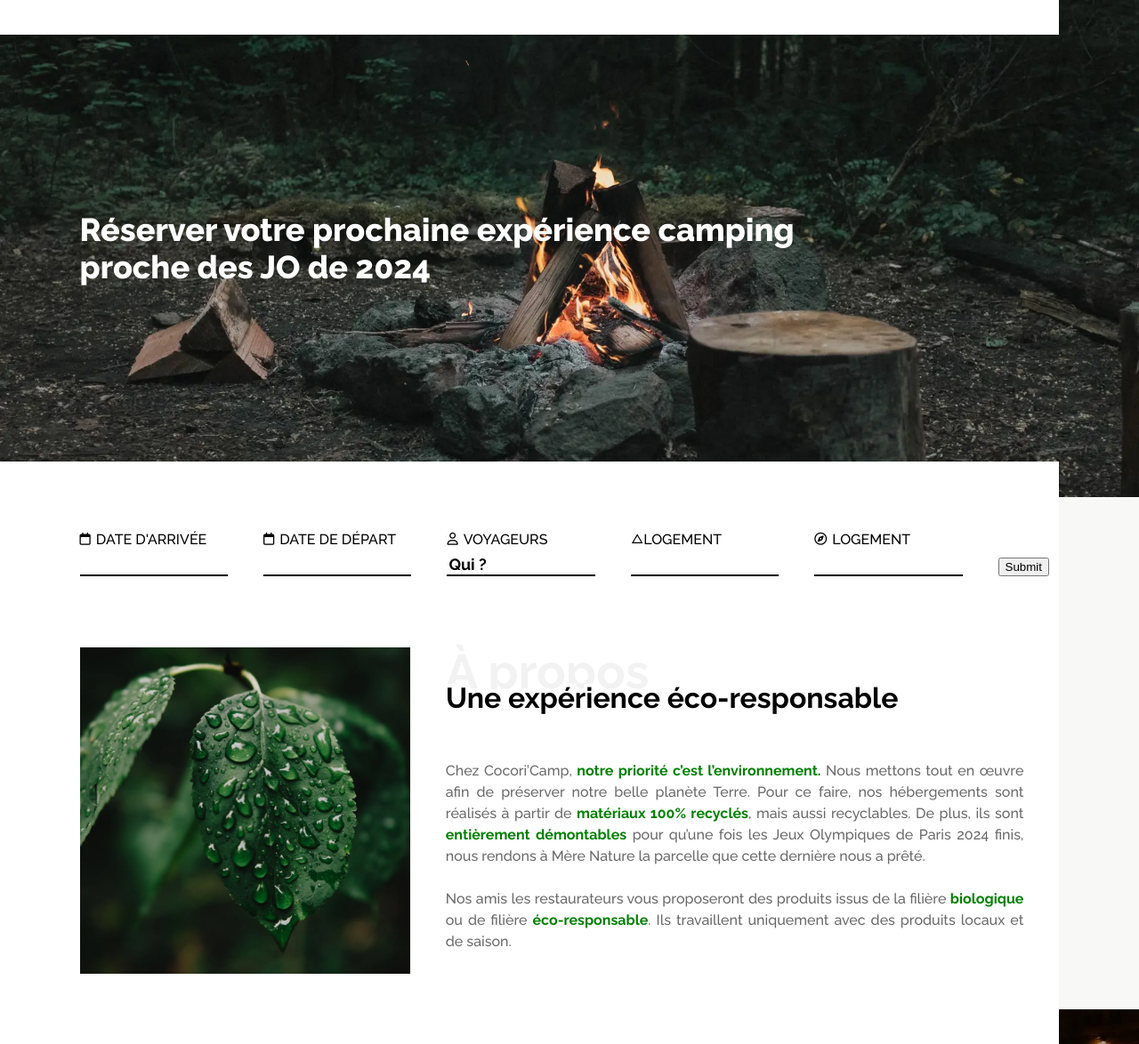
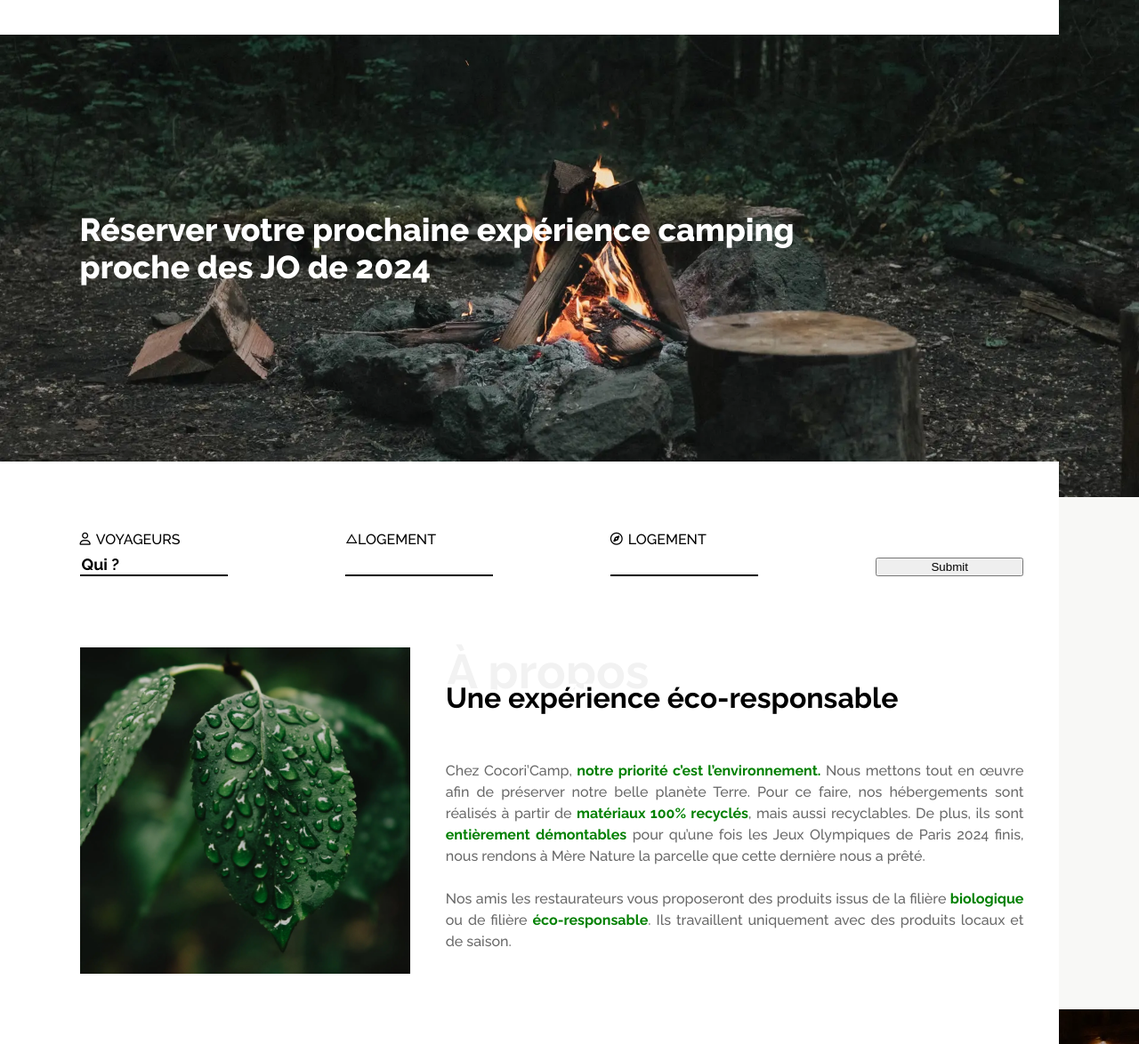
Before and after one commit to oualidbel/cocoricamp, a Symfony app: template templates/home/index.html.twig in a window 1280 px wide. Shown: the part 2043-3217 px from the top of the page at 89% size. Run offline with Twig, Linux system fonts and the light colour scheme; the template is opened without the code that fills it, so the values that code supplies are empty; form fields are guessed from the names that the template uses; some libraries are stand-ins or nearby versions.

Commit message:
v25 Dorian

```diff
--- a/templates/home/index.html.twig
+++ b/templates/home/index.html.twig
@@ -83,17 +83,6 @@
         {{ form_start(formCheckAvailibility) }}
 
         <div class="check-availibility-form">
-
-            <div class="form-field">
-                <label for="check-in-date"><i class="fa-regular fa-calendar"></i>Date d'arrivée</label>
-                {{ form_widget(formCheckAvailibility.check_in) }}
-            </div>
-
-            <div class="form-field">
-                <label for="check-out-date"><i class="fa-regular fa-calendar"></i>Date de départ</label>
-                {{ form_widget(formCheckAvailibility.check_out) }}
-            </div>
-
             <div class="form-field">
                 <label for="nb-travelers"><i class="fa-regular fa-user"></i>Voyageurs</label>
                 <input type="text" name="nb-travelers" class="nb-travelers" id="nb-travelers" value="Qui ?" readonly>
```
Also changed, not shown: src/Controller/HomeController.php (+0 -18 lines).
